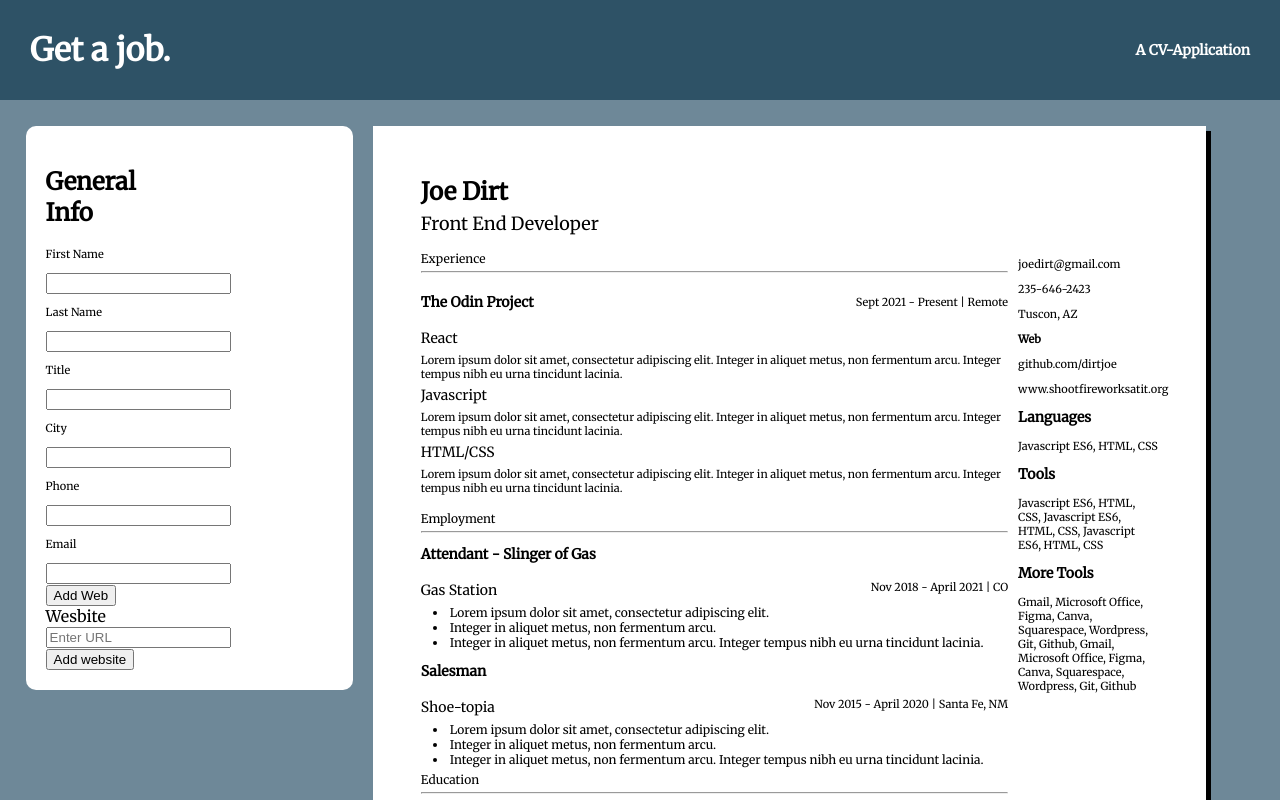
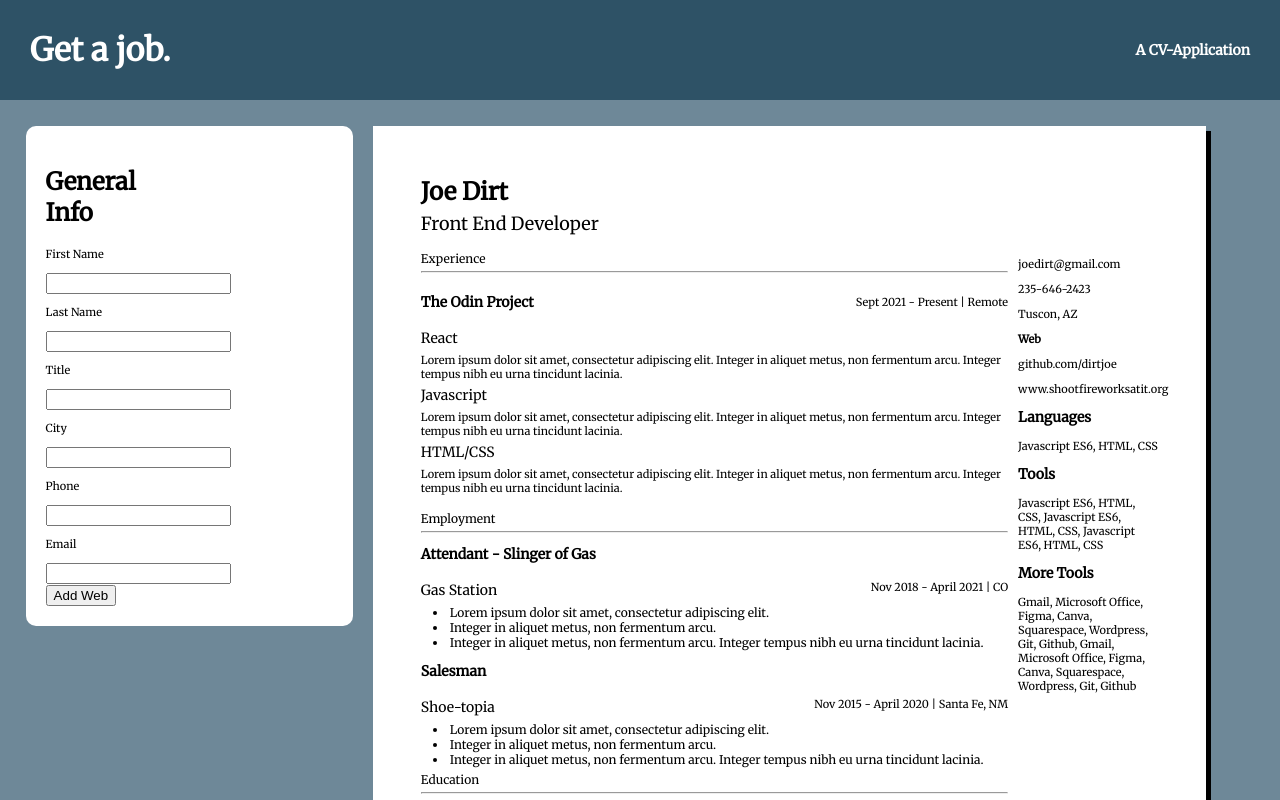
Before and after one commit to napolitanj/resume-builder, a React (Create React App) app: page / in a window 1280 px wide. Shown: the top 800 px of the page. Built offline with nearby package versions, Linux system fonts and the light colour scheme.

Commit message:
Add toggle for add website

```diff
--- a/src/components/EditMode.js
+++ b/src/components/EditMode.js
@@ -5,10 +5,10 @@ import EditGeneral from './editComponents/EditGeneral'
 class EditMode extends Component {
 
     render() {
-      const {changeGeneral, experience, employmentInfo, education, skills} = this.props
+      const {changeGeneral, mainProps, setAddWeb} = this.props
       return (
         <div className="editWindow">
-            <EditGeneral changeGeneral={changeGeneral}></EditGeneral>
+            <EditGeneral changeGeneral={changeGeneral} addWeb={mainProps.addWebsite} setAddWeb={setAddWeb}></EditGeneral>
         </div>
       )
     }
--- a/src/components/Main.js
+++ b/src/components/Main.js
@@ -1,3 +1,4 @@
+
 import React, { Component } from 'react'
 import PreviewMode from './PreviewMode'
 import EditMode from './EditMode'
@@ -9,6 +10,7 @@ class Main extends Component {
     this.state = {
       //editMode false is preview mode, editMode true is editMode
       editMode: false,
+      addWebsite:false,
       generalInfo: {
         firstName: 'Joe',
         lastName: 'Dirt',
@@ -127,6 +129,12 @@ class Main extends Component {
     });
   }
 
+  setAddWeb = () => {
+    this.setState(prevState => ({
+      addWebsite: !prevState.addWebsite
+    }))
+  }
+
   //experience Change
   changeExperience = (e) => {
     const {name,value} = e.target;
@@ -174,7 +182,7 @@ class Main extends Component {
   render() {
     return (
       <div className="mainBody">
-        <EditMode changeGeneral={this.changeGeneral} generalInfo={this.state.generalInfo} experience={this.state.experience} employmentInfo={this.state.employmentInfo} education={this.state.education} skills={this.state.skills}/>
+        <EditMode mainProps={this.state} setAddWeb={this.setAddWeb} changeGeneral={this.changeGeneral}  experience={this.state.experience} employmentInfo={this.state.employmentInfo} education={this.state.education} skills={this.state.skills}/>
         <PreviewMode generalInfo={this.state.generalInfo} experience={this.state.experience} employmentInfo={this.state.employmentInfo} education={this.state.education} skills={this.state.skills}/>
       </div>
     )
--- a/src/components/editComponents/EditGeneral.js
+++ b/src/components/editComponents/EditGeneral.js
@@ -3,7 +3,7 @@ import AddWebsite from './AddWebsite'
 
 class EditGeneral extends Component {
   render() {
-      const {changeGeneral} = this.props;
+      const {changeGeneral, addWeb, setAddWeb} = this.props;
     return (
         <div className="editWindow">
         <h2>General Info</h2>
@@ -19,8 +19,8 @@ class EditGeneral extends Component {
             <input name="phone" onChange={(e) => changeGeneral(e)}></input>
             <p>Email</p>
             <input name="email" onChange={(e) => changeGeneral(e)}></input>
-            <button>Add Web</button>
-            <AddWebsite></AddWebsite>
+            <button onClick={() => setAddWeb()}>Add Web</button>
+            {addWeb && <AddWebsite></AddWebsite>}
         </div>
     )
   }
```
